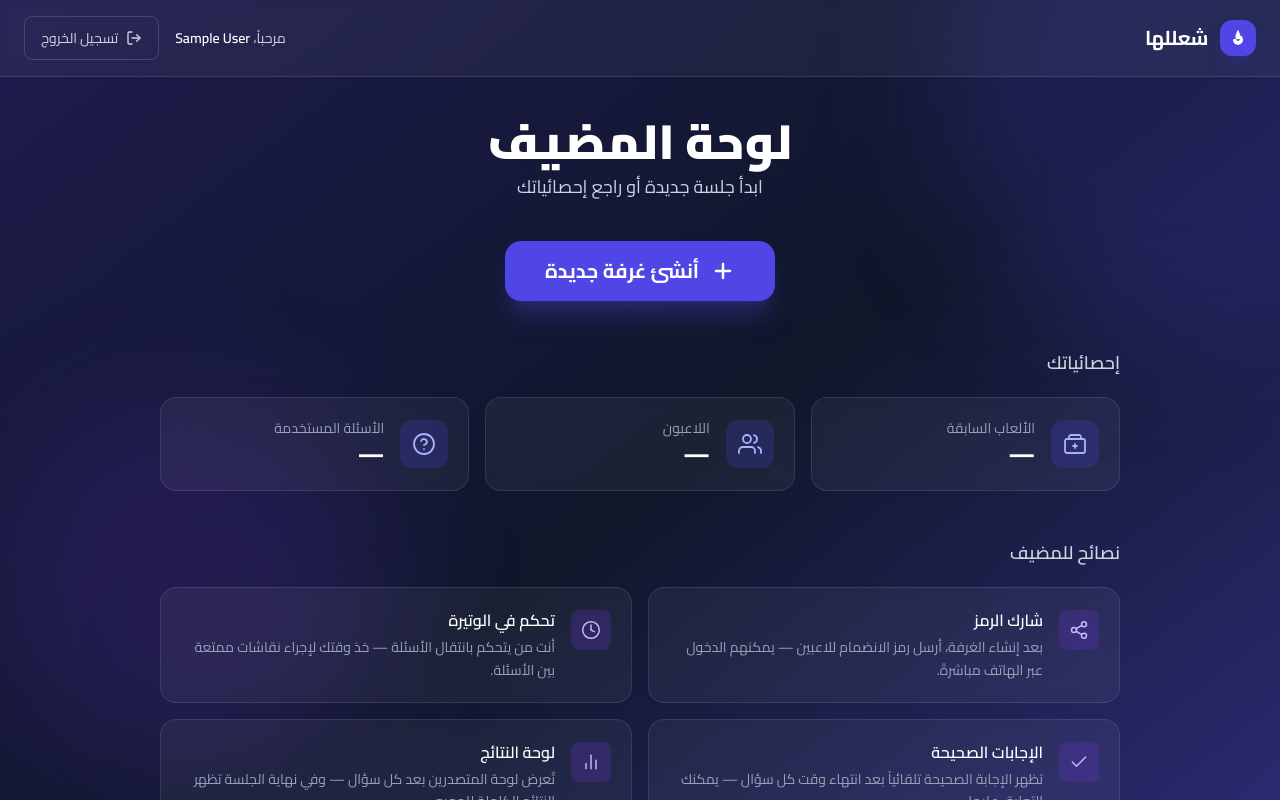
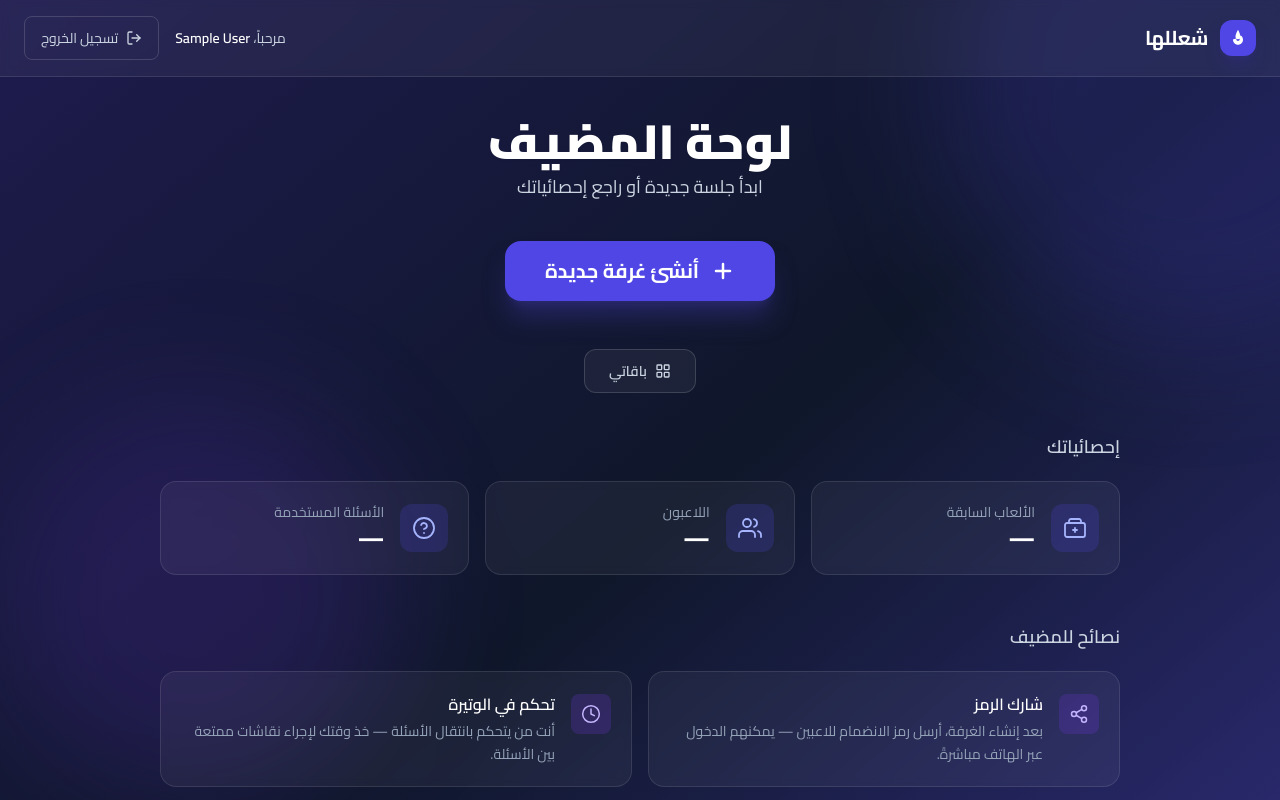
Before and after one commit to Nfarahat99/shallelha, a Next.js app in the folder apps/web/: page /host in a window 1280 px wide. Shown: the top 800 px of the page. Built offline with nearby package versions, Linux system fonts and the light colour scheme; no server answers; sample sign-in values are in the browser's storage.

Commit message:
feat(10-02): add AI proxy route and host dashboard nav link to My Packs
- Add /api/ai/pack-generate Next.js route handler proxying to Express
- Add 'باقاتي' secondary nav link in host dashboard for pack management

```diff
--- /dev/null
+++ b/apps/web/app/api/ai/pack-generate/route.ts
@@ -0,0 +1,30 @@
+export const dynamic = 'force-dynamic'
+
+export async function POST(req: Request) {
+  try {
+    const body = await req.json()
+
+    const backendUrl = process.env.NEXT_PUBLIC_BACKEND_URL
+    if (!backendUrl) {
+      return Response.json(
+        { error: 'خدمة توليد الأسئلة غير متاحة حالياً' },
+        { status: 503 },
+      )
+    }
+
+    const upstream = await fetch(`${backendUrl}/ai/pack-generate`, {
+      method: 'POST',
+      headers: { 'Content-Type': 'application/json' },
+      body: JSON.stringify(body),
+    })
+
+    const data = await upstream.json()
+    return Response.json(data, { status: upstream.status })
+  } catch (err) {
+    console.error('[/api/ai/pack-generate] proxy error:', err)
+    return Response.json(
+      { error: 'فشل توليد الأسئلة — حاول مرة أخرى' },
+      { status: 503 },
+    )
+  }
+}
--- a/apps/web/app/host/page.tsx
+++ b/apps/web/app/host/page.tsx
@@ -111,6 +111,22 @@ export default async function HostPage() {
               <line x1="5" y1="12" x2="19" y2="12" />
             </svg>
             أنشئ غرفة جديدة
+          </a>
+        </section>
+
+        {/* ─── Secondary nav links ─── */}
+        <section className="mb-10 flex flex-wrap justify-center gap-3">
+          <a
+            href="/packs/my-packs"
+            className="flex min-h-[44px] items-center gap-2 rounded-xl border border-white/15 bg-white/5 px-6 py-2.5 text-sm font-semibold text-slate-300 transition-colors hover:border-white/30 hover:bg-white/10 hover:text-white focus-visible:outline-none focus-visible:ring-2 focus-visible:ring-brand-400"
+          >
+            <svg viewBox="0 0 24 24" fill="none" stroke="currentColor" strokeWidth="2" strokeLinecap="round" strokeLinejoin="round" className="h-4 w-4 shrink-0" aria-hidden="true">
+              <rect x="3" y="3" width="7" height="7" rx="1" />
+              <rect x="14" y="3" width="7" height="7" rx="1" />
+              <rect x="3" y="14" width="7" height="7" rx="1" />
+              <rect x="14" y="14" width="7" height="7" rx="1" />
+            </svg>
+            باقاتي
           </a>
         </section>
 
```
